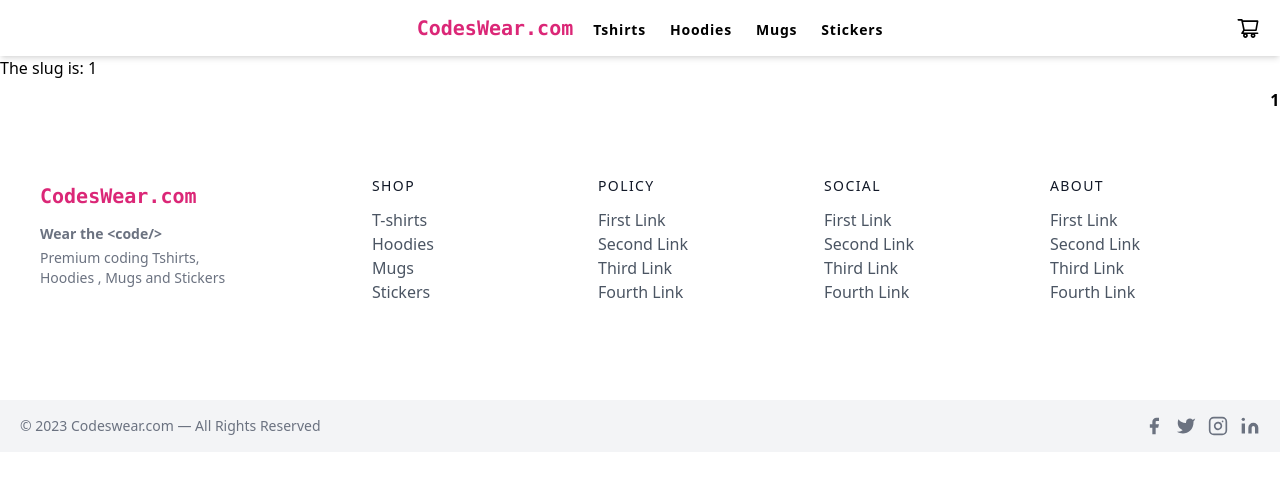
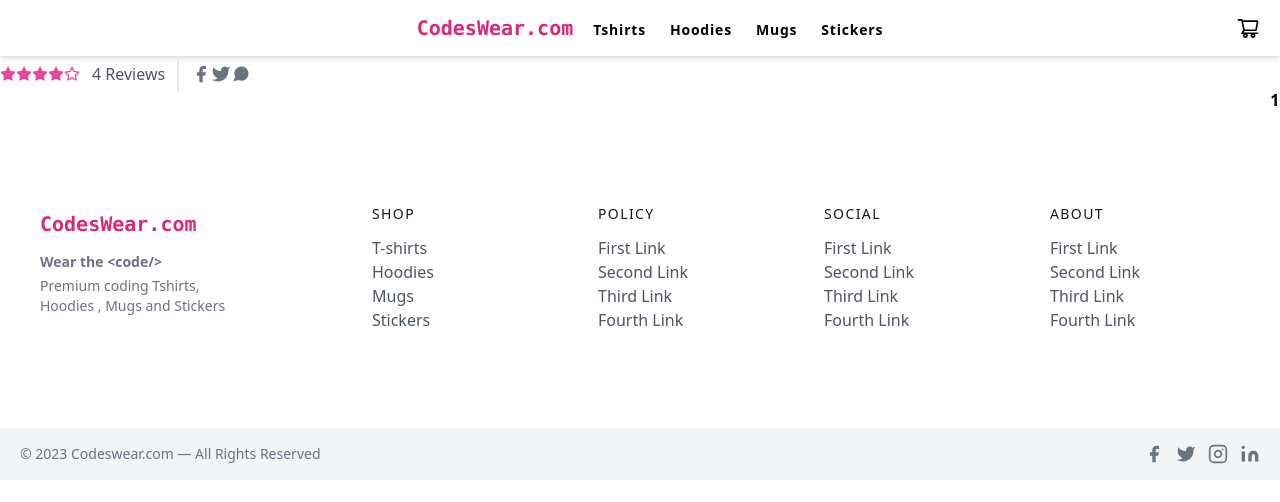
Before and after one commit to jasmeets-6575/learning-nextjs, a Next.js app in the folder by-code-with-harry/project2/: page /product/1 in a window 1280 px wide. Shown: the top 502 px of the page. Built offline with nearby package versions, Linux system fonts and the light colour scheme.

Commit message:
setting slug

```diff
--- a/by-code-with-harry/project2/pages/product/[slug].js
+++ b/by-code-with-harry/project2/pages/product/[slug].js
@@ -3,6 +3,107 @@ import { useRouter } from "next/router";
 const Post = () => {
   const router = useRouter();
   const { slug } = router.query;
-  return <h1>The slug is: {slug}</h1>;
+  return (
+    <>
+      <div className="flex mb-4">
+        <span className="flex items-center">
+          <svg
+            fill="currentColor"
+            stroke="currentColor"
+            strokeLinecap="round"
+            strokeLinejoin="round"
+            strokeWidth="2"
+            className="w-4 h-4 text-pink-500"
+            viewBox="0 0 24 24"
+          >
+            <path d="M12 2l3.09 6.26L22 9.27l-5 4.87 1.18 6.88L12 17.77l-6.18 3.25L7 14.14 2 9.27l6.91-1.01L12 2z"></path>
+          </svg>
+          <svg
+            fill="currentColor"
+            stroke="currentColor"
+            strokeLinecap="round"
+            strokeLinejoin="round"
+            strokeWidth="2"
+            className="w-4 h-4 text-pink-500"
+            viewBox="0 0 24 24"
+          >
+            <path d="M12 2l3.09 6.26L22 9.27l-5 4.87 1.18 6.88L12 17.77l-6.18 3.25L7 14.14 2 9.27l6.91-1.01L12 2z"></path>
+          </svg>
+          <svg
+            fill="currentColor"
+            stroke="currentColor"
+            strokeLinecap="round"
+            strokeLinejoin="round"
+            strokeWidth="2"
+            className="w-4 h-4 text-pink-500"
+            viewBox="0 0 24 24"
+          >
+            <path d="M12 2l3.09 6.26L22 9.27l-5 4.87 1.18 6.88L12 17.77l-6.18 3.25L7 14.14 2 9.27l6.91-1.01L12 2z"></path>
+          </svg>
+          <svg
+            fill="currentColor"
+            stroke="currentColor"
+            strokeLinecap="round"
+            strokeLinejoin="round"
+            strokeWidth="2"
+            className="w-4 h-4 text-pink-500"
+            viewBox="0 0 24 24"
+          >
+            <path d="M12 2l3.09 6.26L22 9.27l-5 4.87 1.18 6.88L12 17.77l-6.18 3.25L7 14.14 2 9.27l6.91-1.01L12 2z"></path>
+          </svg>
+          <svg
+            fill="none"
+            stroke="currentColor"
+            strokeLinecap="round"
+            strokeLinejoin="round"
+            strokeWidth="2"
+            className="w-4 h-4 text-pink-500"
+            viewBox="0 0 24 24"
+          >
+            <path d="M12 2l3.09 6.26L22 9.27l-5 4.87 1.18 6.88L12 17.77l-6.18 3.25L7 14.14 2 9.27l6.91-1.01L12 2z"></path>
+          </svg>
+          <span className="text-gray-600 ml-3">4 Reviews</span>
+        </span>
+        <span className="flex ml-3 pl-3 py-2 border-l-2 border-gray-200 space-x-2s">
+          <a className="text-gray-500">
+            <svg
+              fill="currentColor"
+              strokeLinecap="round"
+              strokeLinejoin="round"
+              strokeWidth="2"
+              className="w-5 h-5"
+              viewBox="0 0 24 24"
+            >
+              <path d="M18 2h-3a5 5 0 00-5 5v3H7v4h3v8h4v-8h3l1-4h-4V7a1 1 0 011-1h3z"></path>
+            </svg>
+          </a>
+          <a className="text-gray-500">
+            <svg
+              fill="currentColor"
+              strokeLinecap="round"
+              strokeLinejoin="round"
+              strokeWidth="2"
+              className="w-5 h-5"
+              viewBox="0 0 24 24"
+            >
+              <path d="M23 3a10.9 10.9 0 01-3.14 1.53 4.48 4.48 0 00-7.86 3v1A10.66 10.66 0 013 4s-4 9 5 13a11.64 11.64 0 01-7 2c9 5 20 0 20-11.5a4.5 4.5 0 00-.08-.83A7.72 7.72 0 0023 3z"></path>
+            </svg>
+          </a>
+          <a className="text-gray-500">
+            <svg
+              fill="currentColor"
+              strokeLinecap="round"
+              strokeLinejoin="round"
+              strokeWidth="2"
+              className="w-5 h-5"
+              viewBox="0 0 24 24"
+            >
+              <path d="M21 11.5a8.38 8.38 0 01-.9 3.8 8.5 8.5 0 01-7.6 4.7 8.38 8.38 0 01-3.8-.9L3 21l1.9-5.7a8.38 8.38 0 01-.9-3.8 8.5 8.5 0 014.7-7.6 8.38 8.38 0 013.8-.9h.5a8.48 8.48 0 018 8v.5z"></path>
+            </svg>
+          </a>
+        </span>
+      </div>
+    </>
+  );
 };
 export default Post;
```
